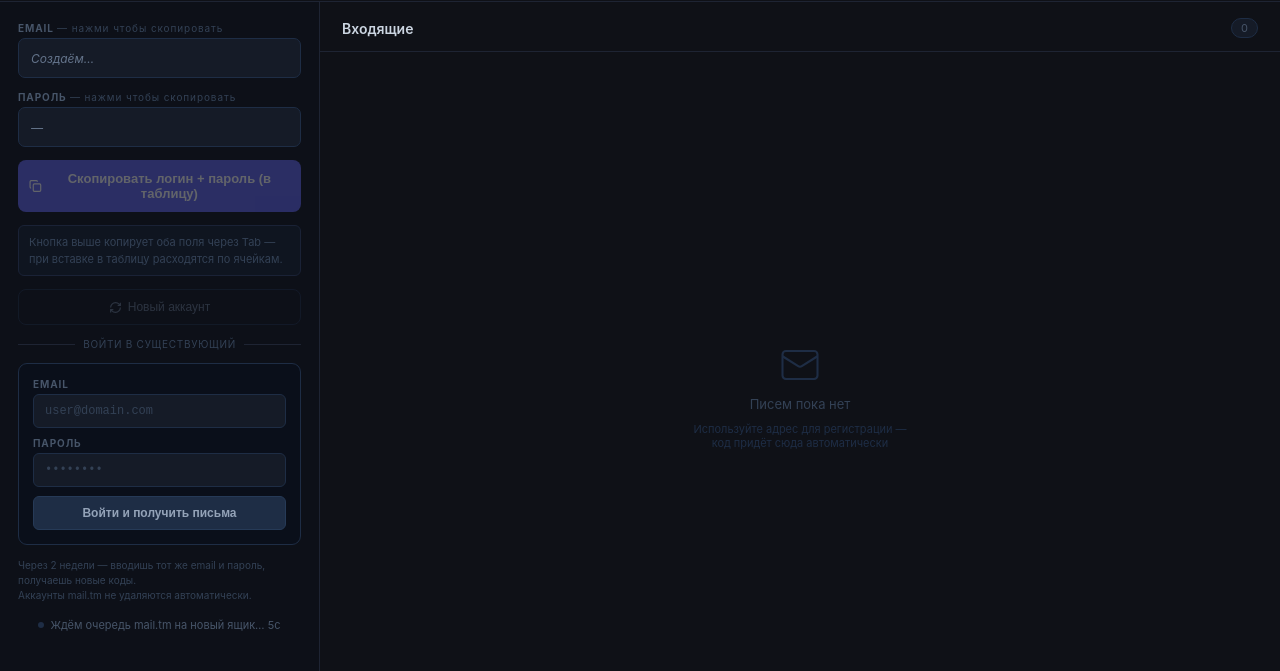
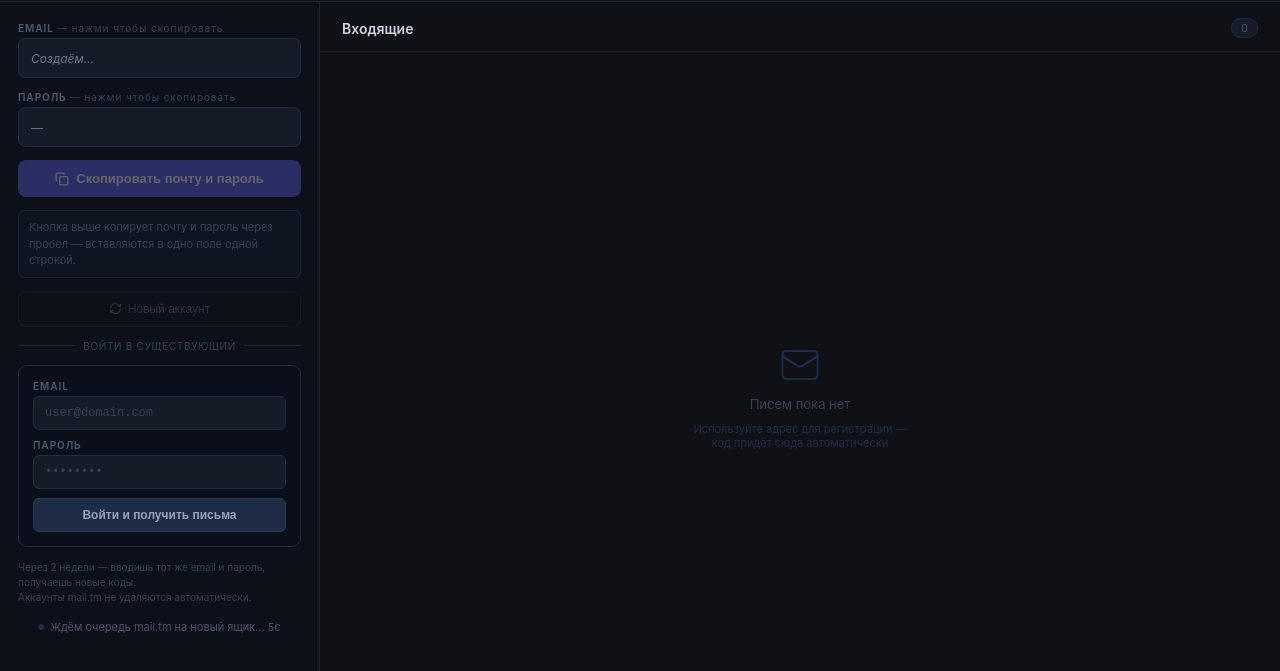
Before and after one commit to Lorder19/tm-6lsvpn10, a plain HTML site: page index.html in a window 1280 px wide. Shown: the part 59-730 px from the top of the page. Drawn offline with Linux system fonts and the light colour scheme; no server answers.

Commit message:
Копирование почты и пароля через пробел
Кнопка копирования теперь кладёт в буфер «почта пароль» одной строкой
через пробел (было через Tab для таблицы), чтобы вставлять в одно поле.
Обновлены подписи кнопки и подсказки. По запросу: вставлять в одно поле.

Co-Authored-By: Claude Opus 5.5 <noreply@anthropic.com>

```diff
--- a/index.html
+++ b/index.html
@@ -267,10 +267,10 @@ header h1 { font-size: 16px; font-weight: 600; color: #f1f5f9; }
         <rect width="14" height="14" x="8" y="8" rx="2" ry="2"/>
         <path d="M4 16c-1.1 0-2-.9-2-2V4c0-1.1.9-2 2-2h10c1.1 0 2 .9 2 2"/>
       </svg>
-      Скопировать логин + пароль (в таблицу)
+      Скопировать почту и пароль
     </button>
 
-    <div class="hint">Кнопка выше копирует оба поля через Tab — при вставке в таблицу расходятся по ячейкам.</div>
+    <div class="hint">Кнопка выше копирует почту и пароль через пробел — вставляются в одно поле одной строкой.</div>
 
     <button class="new-btn" id="new-btn" onclick="createNew()" disabled>
       <svg width="13" height="13" viewBox="0 0 24 24" fill="none" stroke="currentColor" stroke-width="2.2">
@@ -430,7 +430,7 @@ function clickCopy(el, getter) {
 
 async function copyAll(btn) {
   if (!email) return;
-  await copyText(email + '\t' + password);
+  await copyText(email + ' ' + password);
   btn.classList.add('flash-btn');
   setTimeout(() => btn.classList.remove('flash-btn'), 500);
 }
```
